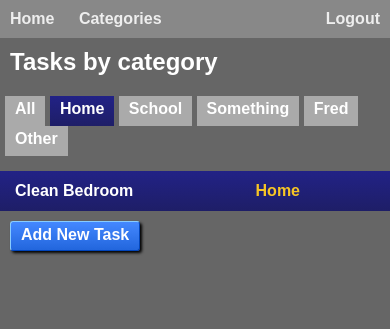
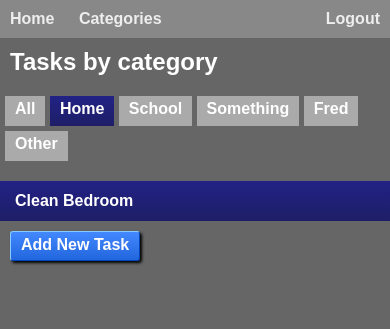
Before and after one commit to SHildebrandt4472/Task-Master, a Flask app: page /categorytasks/Home in a window 390 px wide. Shown: the part 91-420 px from the top of the page. Run offline with Flask 3, Linux system fonts and the light colour scheme; a user stored in the database is signed in; data comes from the database, SQL or seed files in the repository; both versions use the stored data as it was after the commit.

Commit message:
Bug fixes

```diff
--- a/app/main/main_routes.py
+++ b/app/main/main_routes.py
@@ -103,6 +103,17 @@ def complete_task(id):
     db.session.commit()
     return redirect(url_for('.home'))
 
+@bp.route('/uncomplete/<id>', methods=['POST'])
+@login_required
+def uncomplete_task(id):
+    task = Task.query.get(id)
+    if not task or task.user_id != current_user.id:
+      abort(403)
+
+    task.undo()
+    db.session.commit()
+    return redirect(url_for('.home'))
+
 @bp.route('/delete/<id>', methods=['POST'])
 @login_required
 def delete_task(id):
--- a/app/models/task.py
+++ b/app/models/task.py
@@ -29,6 +29,9 @@ class Task(db.Model):
   def done(self):
     self.status = STS_COMPLETED
 
+  def undo(self):
+    self.status = STS_NEW
+
   def is_outstanding(self):
     return self.status < STS_COMPLETED
 
@@ -56,6 +59,6 @@ class Task(db.Model):
 
   def short_desc(self):
     desc = self.description
-    if len(desc) > 50:
-      desc = desc[:47] + " ..."
+    if len(desc) > 40:
+      desc = desc[:37] + " ..."
     return desc
--- a/app/static/tasks.css
+++ b/app/static/tasks.css
@@ -64,7 +64,7 @@
     /* min-width: 160px; */
   }
 
-  @media only screen and (max-width: 600px) {
+  @media only screen and (max-width: 700px) {
     .task-description {
       display: none;
     }
@@ -95,14 +95,20 @@
     color: #f6c525;
     font-weight: bold;
     padding-left: 10px;
-    min-width: 110px;
     text-align: right;
+  }
+
+  @media only screen and (max-width: 500px) {
+    .task-category {
+      display: none;
+    }
   }
 
 
 
   .task-btns {
     min-width: 80px;
+    padding-right: 5px;
   }
 
   .task-btns form {
@@ -195,6 +201,7 @@ a.task:hover {
 .actions {
   margin-top: 10px;
   margin-left: 10px;
+
 }
 
 .actions form {
@@ -252,6 +259,7 @@ a.task:hover {
   text-align: center;
   color: #fff;
   margin-right: 0px;
+  margin-bottom: 5px;
 }
 
 #category-list a:hover {
--- a/app/templates/_task_list.html
+++ b/app/templates/_task_list.html
@@ -1,11 +1,9 @@
 <div class="tasks">
     {% for task in tasks %}
 
-      <a class="task sts-{{task.status}}" href="#" onclick="toggle_details('{{ task.id }}')">
+      <a class="task sts-{{task.status}}" onclick="toggle_details('{{ task.id }}')">
 
         <div class="task-info">
-
-
 
           <div class="task-name">
             {{ task.name }}
@@ -29,13 +27,16 @@
               {{ h.fmt_date_daysuntil(task.due_by) }}
             </div>
           {% endif %}
-        </div>
 
-        {% if task.is_overdue() and task.is_outstanding() %}
+          {% if task.is_overdue() and task.is_outstanding() %}
           <div class="task-overdue">
             Overdue
           </div>
         {% endif %}
+
+
+        </div>
+
 
         <div class="task-category">
           {{ task.category or 'Other' }}
@@ -56,6 +57,9 @@
           <div class="label">Description:</div>
           <div class="value">{{ task.description }}</div>
 
+          <div class="label">Category:</div>
+          <div class="value">{{ task.category or 'Other' }}</div>
+
           <div class="label">Due by date:</div>
           <div class="value">{{ h.fmt_date(task.due_by) }}</div>
 
@@ -72,6 +76,10 @@
         <div class="actions">
           {% if task.is_outstanding() %}
             <a href="{{ url_for('main.edit_task', id=task.id) }}">Edit</a>
+          {% else %}
+          <form action="{{ url_for('main.uncomplete_task', id=task.id) }}" method="POST">
+            <input type="submit" value="Undo" >
+          </form>
           {% endif %}
 
           <form action="{{ url_for('main.delete_task', id=task.id) }}" method="POST">
```
Also changed, not shown: database/todo.db.
